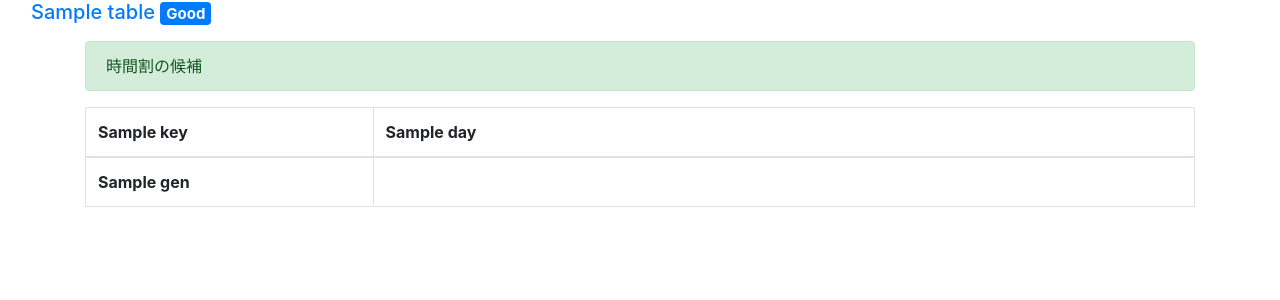
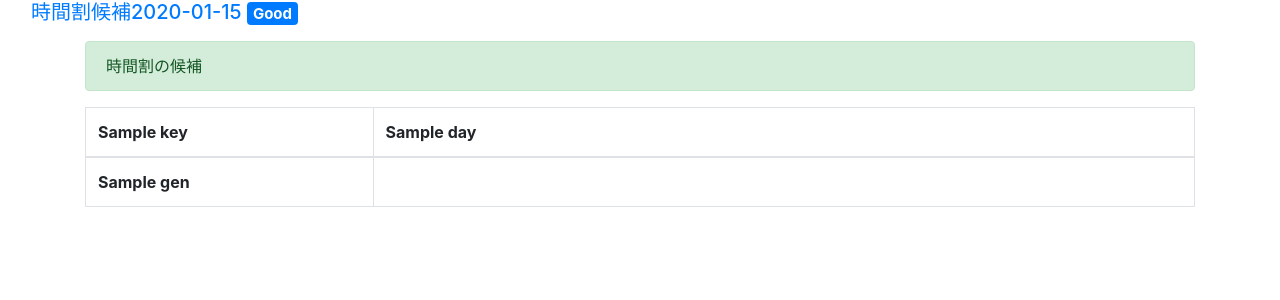
Before and after one commit to CanonMukai/timetable, a Django app: template templates/make/success.html in a window 1280 px wide. Shown: the part 56-356 px from the top of the page. Run offline with Django 3.2, Linux system fonts and the light colour scheme; the template is opened without the code that fills it: most values are stand-ins (such as "Sample title", 1, 10 or a date in 2020); lists and menus that the app fills with data are empty; some libraries are stand-ins or nearby versions.

Commit message:
Change the display of /make/success

```diff
--- a/make/views.py
+++ b/make/views.py
@@ -138,7 +138,8 @@ def success(request):
             'days': ['月', '火', '水', '木', '金', '土'][:length],
             'gens': gens,
             'classes': json.loads(t.class_list),
-            'tables': new_class_table_list
+            'tables': new_class_table_list,
+            'candidates': [i + 1 for i in range(len(new_class_table_list))],
         }
         return render(request, 'make/success.html', params)
 
--- a/templates/make/success.html
+++ b/templates/make/success.html
@@ -2,8 +2,8 @@
 {% load static %}
 {% block contents %}
 
-{% for table in tables %}
-<h5 class="ml-3"><a href="{% url 'make:each' 0 %}">{{table}} <span class="badge badge-primary">Good</span></a></h5>
+{% for candidate in candidates %}
+<h5 class="ml-3"><a href="{% url 'make:each' candidate %}">時間割候補{{ candidate }} </a><span class="badge badge-primary">Good</span></h5>
 {% endfor %}
 
 <div class="container">
```
